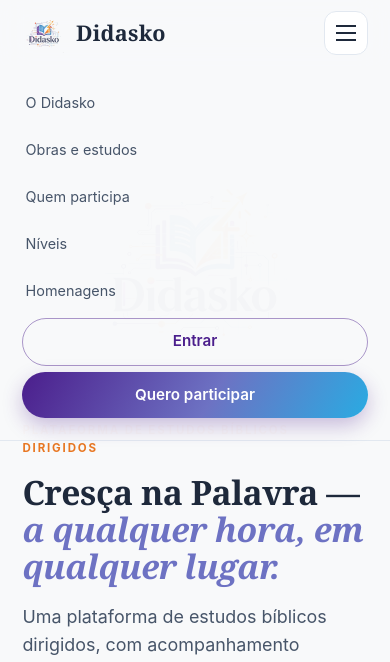
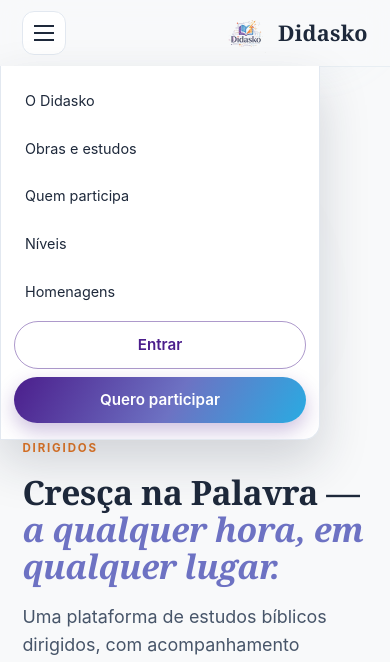
Before and after one commit to egarabini/gsi_ebd, a FastAPI app: template v1/templates/landing/index.html in a window 390 px wide, after a click that opens the changed part. Shown: the top 662 px of the page. Run offline with FastAPI, Linux system fonts and the light colour scheme; the template is opened without the code that fills it, so the values that code supplies are empty; parts of the project's set-up code (start-up, migrations or seed data) failed here and were passed over.

Commit message:
fix(landing): porta menu mobile lateral do prototipo
DEM-202610-005

```diff
--- a/v1/static/landing/landing.css
+++ b/v1/static/landing/landing.css
@@ -229,22 +229,36 @@
   .menu > a:not(.botao) { font-size: .9rem; }
 }
 @media (max-width: 1000px) {
+  /* O hamburguer a ESQUERDA (o padrao de menu). */
   .menu__botao {
     display: flex; flex-direction: column; justify-content: center; gap: 5px;
     width: 44px; height: 44px; border-radius: 12px; cursor: pointer;
     border: 1px solid var(--borda); background: #fff; flex-shrink: 0;
+    order: -1;
   }
   .menu__botao span { display: block; width: 20px; height: 2px; background: var(--texto); margin: 0 auto; }
+  /* O menu: um PAINEL LATERAL, escondido; abre no hover do hamburguer ou do proprio painel. */
   .menu {
-    position: absolute; top: 100%; left: 0; right: 0;
-    flex-direction: column; align-items: stretch; gap: .4rem;
-    background: rgba(248, 249, 250, .98); backdrop-filter: blur(16px);
-    border-bottom: 1px solid var(--borda); padding: 1rem 1.4rem 1.4rem;
-    transform: translateY(-8px); opacity: 0; visibility: hidden; transition: .2s ease;
+    position: absolute; top: 100%; left: 0;
+    width: min(320px, 86vw);
+    max-height: calc(100vh - 76px); overflow-y: auto;
+    flex-direction: column; align-items: stretch; gap: .15rem;
+    background: #fff; border: 1px solid var(--borda); border-top: 0;
+    border-radius: 0 0 16px 0;
+    box-shadow: 0 22px 50px rgba(30, 41, 59, .18);
+    padding: .7rem .8rem 1rem;
+    transform: translateX(-10px); opacity: 0; visibility: hidden; pointer-events: none;
+    transition: transform .2s ease, opacity .2s ease;
   }
-  .menu__alternador:checked ~ .menu { transform: none; opacity: 1; visibility: visible; }
-  .menu > a:not(.botao) { padding: .55rem .2rem; }
-  .menu .botao { justify-content: center; }
+  .menu__botao:hover ~ .menu,
+  .menu:hover {
+    transform: none; opacity: 1; visibility: visible; pointer-events: auto;
+  }
+  /* O toque (o checkbox) continua como fallback do hover. */
+  .menu__alternador:checked ~ .menu { transform: none; opacity: 1; visibility: visible; pointer-events: auto; }
+  .menu > a:not(.botao) { padding: .7rem .7rem; border-radius: 9px; color: var(--texto); }
+  .menu > a:not(.botao):hover { background: var(--azul-claro); color: var(--roxo); }
+  .menu .botao { justify-content: center; margin-top: .3rem; }
 }
 @media (max-width: 960px) {
   .hero__interno { grid-template-columns: 1fr; }
--- a/v1/templates/landing/index.html
+++ b/v1/templates/landing/index.html
@@ -12,15 +12,15 @@
 
   <header class="topo">
     <div class="topo__interno">
+      <input class="menu__alternador" type="checkbox" id="menu" aria-label="Abrir o menu">
+      <label class="menu__botao" for="menu" aria-hidden="true">
+        <span></span><span></span><span></span>
+      </label>
+
       <a class="marca" href="#inicio" aria-label="Didasko — início">
         <img class="marca__logo" src="/static/landing/logo-88.webp" srcset="/static/landing/logo-88.webp 88w" sizes="44px" alt="" width="44" height="44" loading="eager">
         <span class="marca__nome">Didasko</span>
       </a>
-
-      <input class="menu__alternador" type="checkbox" id="menu" aria-label="Abrir o menu">
-      <label class="menu__botao" for="menu" aria-hidden="true">
-        <span></span><span></span><span></span>
-      </label>
 
       <nav class="menu" aria-label="Navegação principal">
         <a href="#didasko">O Didasko</a>
```
Also changed, not shown: v1/templates/landing/homenagens.html (+5 -5 lines).
